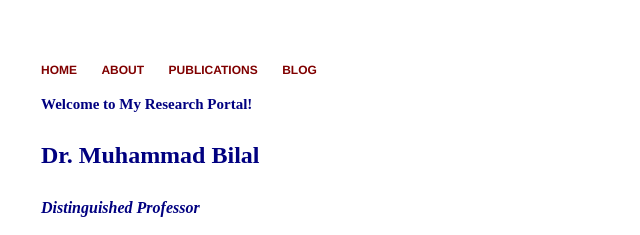
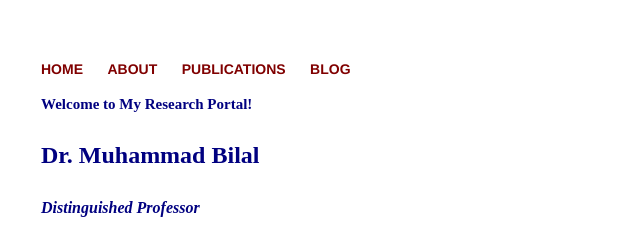
Before and after one commit to rs-DrBilal/rsbilal.github.io, a Jekyll site: the page built from index.html, in a window 1280 px wide. Shown: the top 235 px of the page, without its empty margins (151-791 px from the left). Built offline with Jekyll 4.4.1, drawn with Linux system fonts in a browser that asks for light colours.

Commit message:
Update default.html

```diff
--- a/_layouts/default.html
+++ b/_layouts/default.html
@@ -10,10 +10,10 @@
   <body>
     <nav>
 <ul>
-<li><a href="<strong>/</strong>" style="color:maroon; font-size:12px">HOME</a></li>
-<li><a href="<strong>/about</strong>" style="color:maroon; font-size:12px"><strong>ABOUT</strong></a></li>
-<li><a href="/publications" style="color:maroon; font-size:12px"> <strong>PUBLICATIONS</strong></a></li>
-<li><a href="/blog" style="color: maroon; font-size:12px"> <strong>BLOG</strong></a></li>
+<li><a href="/" style="color:maroon; font-size:14px"><strong>HOME</strong></a></li>
+<li><a href="/about" style="color:maroon; font-size:14px"><strong>ABOUT</strong></a></li>
+<li><a href="/publications" style="color:maroon; font-size:14px"><strong>PUBLICATIONS</strong></a></li>
+<li><a href="/blog" style="color: maroon; font-size:14px"><strong>BLOG</strong></a></li>
 </ul>
     </nav>
 <div class="container">
```
